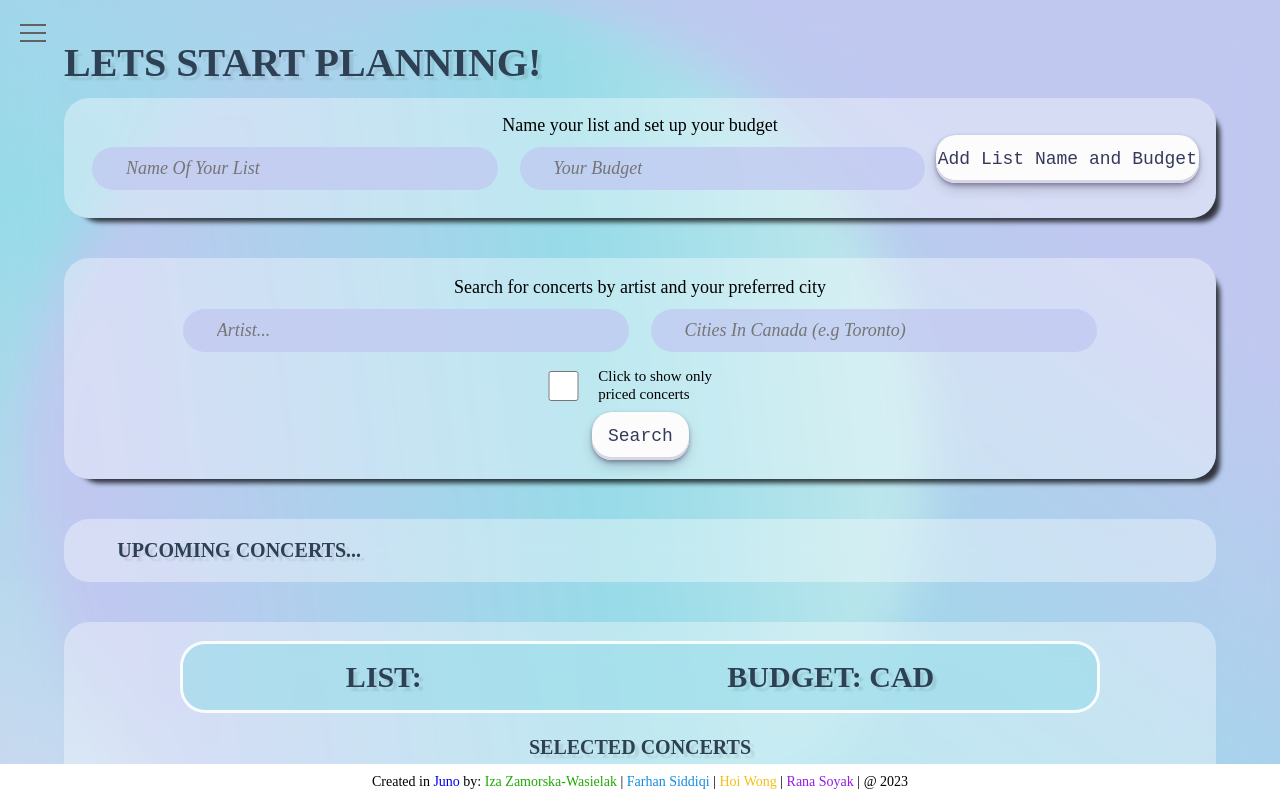
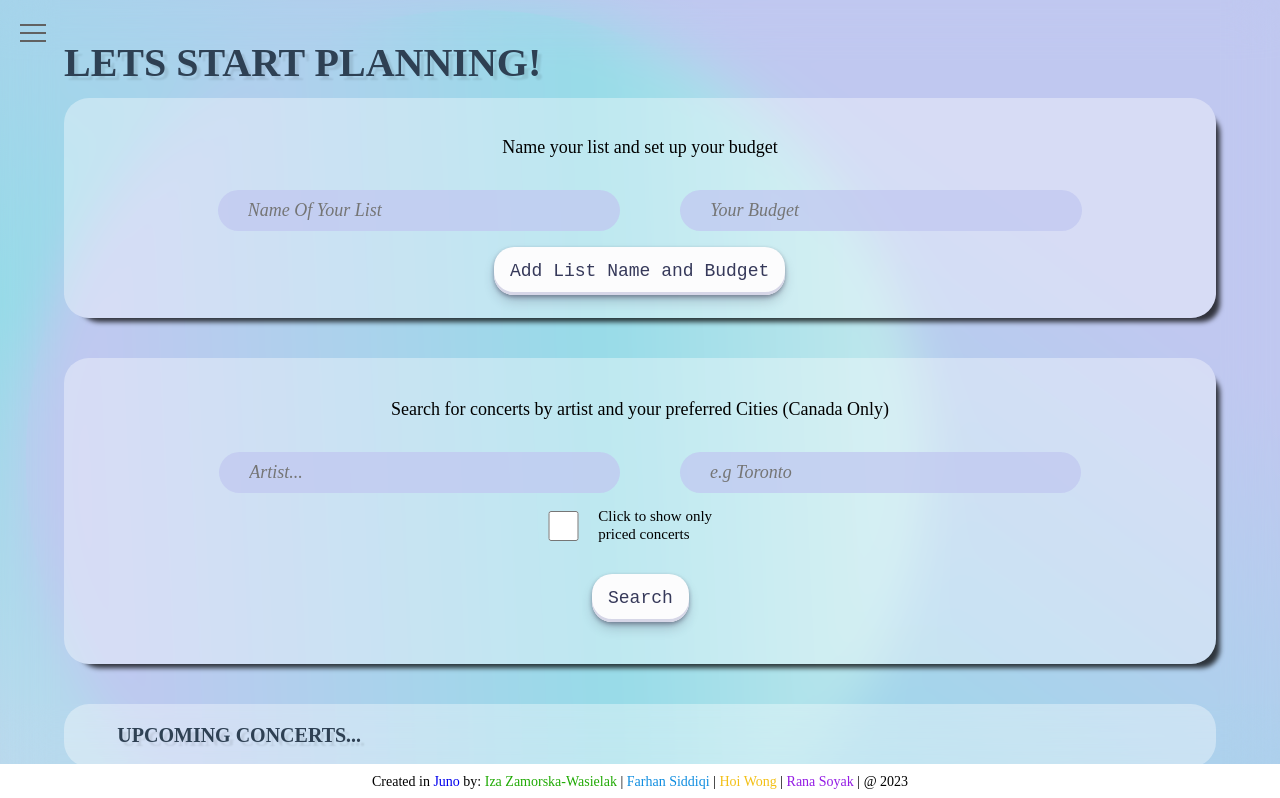
Before and after one commit to RIHFapp/BCM-backup, a React (Create React App) app: page /searchPage in a window 1280 px wide. Shown: the top 798 px of the page. Built offline with nearby package versions, Linux system fonts and the light colour scheme; a web font is replaced by a local one.

Commit message:
touch ups on p2

```diff
--- a/src/Components/SearchPage.js
+++ b/src/Components/SearchPage.js
@@ -264,8 +264,8 @@ const SearchPage = (/* {pageLoad} */) => {
                     placeholder="Your Budget"
                     maxlength="7"
                     />
+                </div>
                 <div>
-                </div>
                   <button onClick={handleListConfig}>
                     Add List Name and Budget
                   </button>
@@ -276,7 +276,7 @@ const SearchPage = (/* {pageLoad} */) => {
 
           <section>
             <form className="searchForm wrapper">
-              <p>Search for concerts by artist and your preferred city</p>
+              <p>Search for concerts by artist and your preferred Cities (Canada Only)</p>
                 <div className="searchInput">
                   <label htmlFor="artist"></label>
                   <input
@@ -289,7 +289,7 @@ const SearchPage = (/* {pageLoad} */) => {
                   <input
                       className="citySearch"
                       id="city"
-                      placeholder="Cities In Canada (e.g Toronto) "
+                      placeholder="e.g Toronto "
                   />
               </div>
                 <fieldset>
--- a/src/partials/abstracts/_mediaQueries.scss
+++ b/src/partials/abstracts/_mediaQueries.scss
@@ -14,7 +14,7 @@
     text-align: center;
   }
   .concertListImage{
-    width: 225px;
+    width: 85%;
   }
   //home page p1
   .home{
--- a/src/partials/base/_defaultStyles.scss
+++ b/src/partials/base/_defaultStyles.scss
@@ -40,6 +40,10 @@ form{
    -webkit-box-shadow: 10px 10px 5px -6px rgba(0,0,0,0.75);
    -moz-box-shadow: 10px 10px 5px -6px rgba(0,0,0,0.75);
    padding: 1.5%;
+   p{
+      text-align: center;
+      margin: 2% 0;
+   }
    input{
        margin: 1% 1%;
        width: 40%;
@@ -52,6 +56,9 @@ form{
        &:focus{
          outline: 2px solid white;
        }
+   }
+   button{
+      margin: 2% 0;
    }
 }
 
--- a/src/partials/pages/_searchPage.scss
+++ b/src/partials/pages/_searchPage.scss
@@ -80,9 +80,10 @@ section{
         }
 }
 .searchInput{
-    width: 100%;
+    width: 90%;
     display: flex;
     justify-content: center;
+    gap: 20px;
 }
 // Concert Search Results Container
 .searchResultContainer{
```
Also changed, not shown: public/index.html (+3 -3 lines).
